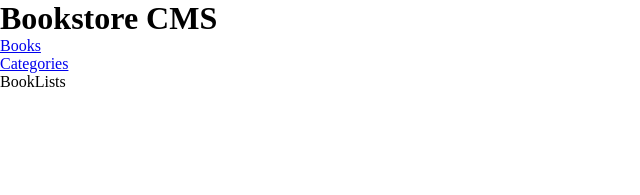
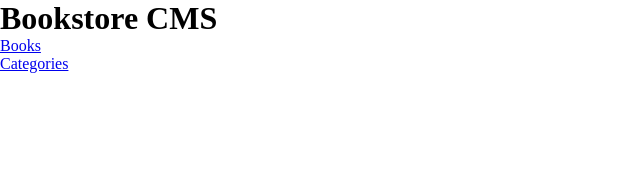
Before and after one commit to Lizdev-05/book-store, a React (Create React App) app: page / in a window 1280 px wide. Shown: the top 195 px of the page, without its empty margins (0-640 px from the left). Built offline with nearby package versions, Linux system fonts and the light colour scheme.

Commit message:
add book lists

```diff
--- a/src/components/BookLists.js
+++ b/src/components/BookLists.js
@@ -1,7 +1,37 @@
 import React from 'react';
 
-const BookLists = () => (
-  <div>BookLists</div>
-);
+const BookLists = () => {
+  const books = [
+    {
+      title: 'Invaluabe',
+      author: 'Maya Grossman',
+      id: 1,
+    },
+    {
+      title: 'Turn the ship Around',
+      author: 'L. David Marquet',
+      id: 2,
+    },
+    {
+      title: 'Dare to Lead,',
+      author: 'Brené Brown',
+      id: 3,
+    },
+    {
+      title: 'Invaluabe',
+      author: 'Maya Grossman',
+      id: 4,
+    },
+  ];
+  return (
+    <div>
+      <ul>
+        {books.map((book) => (
+          <li key={book.id} title={book.title} author={book.author} />
+        ))}
+      </ul>
+    </div>
+  );
+};
 
 export default BookLists;
```
